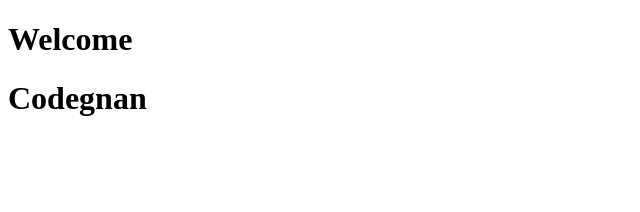
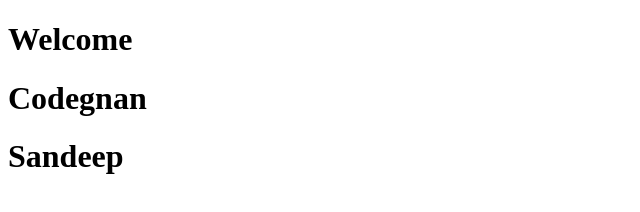
Before and after one commit to JonnalagaddaSandeep/html, a plain HTML site: page index.html in a window 1280 px wide. Shown: the whole page, without its empty margins (0-640 px from the left). Drawn offline with Linux system fonts and the light colour scheme.

Commit message:
Developing

```diff
--- a/index.html
+++ b/index.html
@@ -8,5 +8,6 @@
 <body>
     <h1>Welcome</h1>
     <h1>Codegnan</h1>
+    <h1>Sandeep</h1>
 </body>
 </html>
```
Also changed, not shown: sucess.html (+1 -0 lines).
